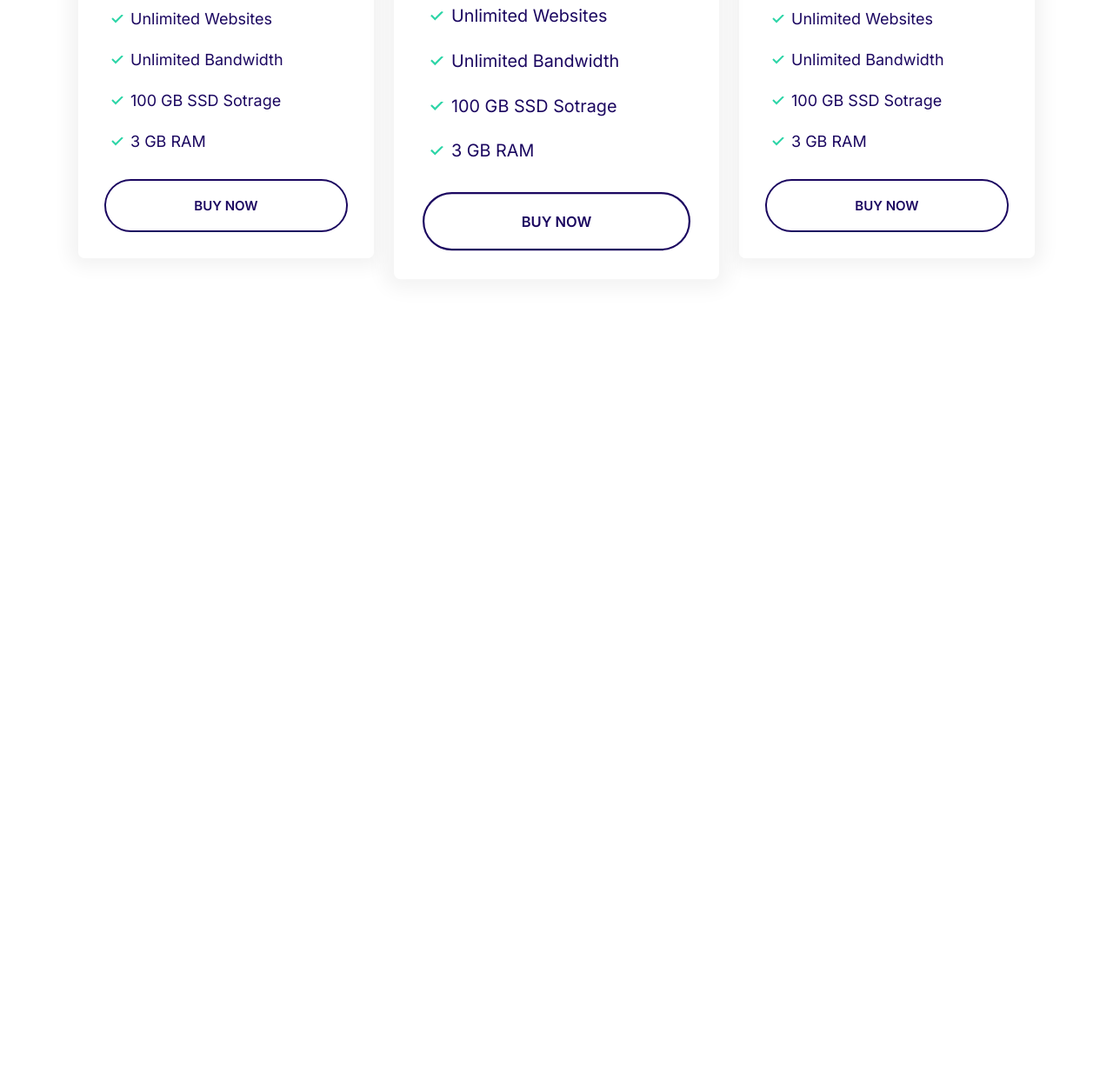
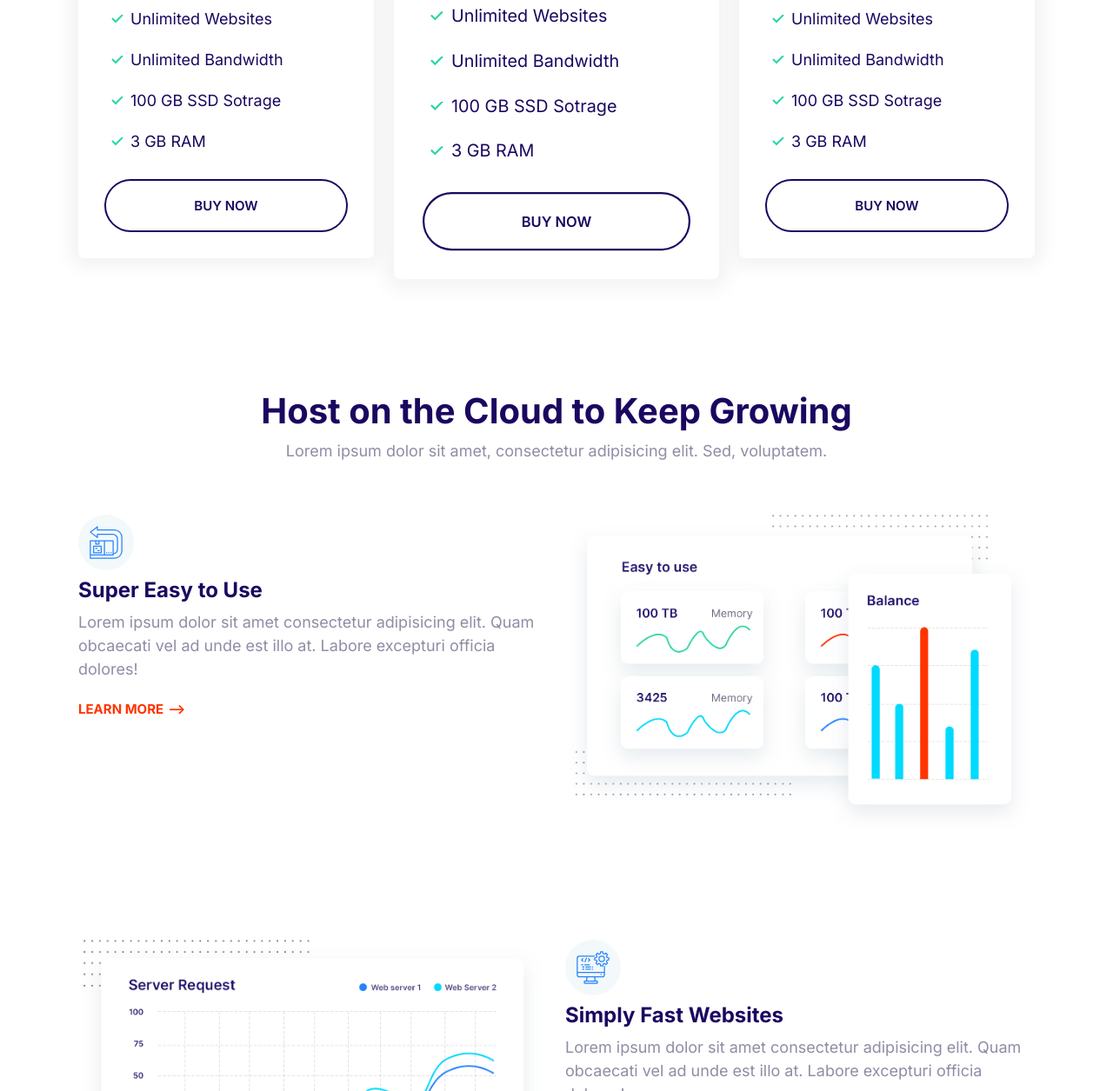
Before and after one commit to zurazautashvili/Moshify, a plain HTML site: page index.html in a window 1280 px wide. Shown: the part 1545-2800 px from the top of the page at 87% size. Before the commit the page ends 1902 px from the top, so only its background shows below. Drawn offline with Linux system fonts and the light colour scheme.

Commit message:
Build feature blocks.

```diff
--- a/css/styles.css
+++ b/css/styles.css
@@ -757,3 +757,27 @@
   max-width: 500px;
   margin: 0 auto;
 }
+
+/* Features */
+.feature {
+  gap: 4rem 2rem;
+  margin: 12rem 0;
+}
+
+.feature:first-of-type {
+  margin-top: 6rem;
+}
+
+.feature__heading {
+  margin: 1rem 0;
+}
+
+.feature__image {
+  width: 100%;
+}
+
+@media screen and (min-width: 768px) {
+  .feature:nth-of-type(even) .feature__content {
+    order: 2;
+  }
+}
--- a/index.html
+++ b/index.html
@@ -254,5 +254,77 @@
         </div>
       </div>
     </section>
+    <section class="block container">
+      <header class="block__header">
+        <h2>Host on the Cloud to Keep Growing</h2>
+        <p>
+          Lorem ipsum dolor sit amet, consectetur adipisicing elit. Sed, voluptatem.
+        </p>
+      </header>
+      <article class="grid grid--1x2 feature">
+        <div class="feature__content">
+          <span class="icon-container">
+            <svg class="icon icon--primary">
+              <use xlink:href="images/sprite.svg#easy"></use>
+            </svg>
+          </span>
+          <h3 class="feature__heading">Super Easy to Use</h3>
+          <p>
+            Lorem ipsum dolor sit amet consectetur adipisicing elit. Quam obcaecati
+            vel ad unde est illo at. Labore excepturi officia dolores!
+          </p>
+          <a href="#" class="link-arrow">Learn More</a>
+        </div>
+          <img class="feature__image" src="/images/easy.jpg" alt="" />
+      </article>
+      <article class="grid grid--1x2 feature">
+        <div class="feature__content">
+          <span class="icon-container">
+            <svg class="icon icon--primary">
+              <use xlink:href="images/sprite.svg#computer"></use>
+            </svg>
+          </span>
+          <h3 class="feature__heading">Simply Fast Websites</h3>
+          <p>
+            Lorem ipsum dolor sit amet consectetur adipisicing elit. Quam obcaecati
+            vel ad unde est illo at. Labore excepturi officia dolores!
+          </p>
+          <a href="#" class="link-arrow">Learn More</a>
+        </div>
+          <img class="feature__image" src="images/fast.jpg" alt="" />
+      </article>
+      <article class="grid grid--1x2 feature">
+        <div class="feature__content">
+          <span class="icon-container">
+            <svg class="icon icon--primary">
+              <use xlink:href="images/sprite.svg#wordpress"></use>
+            </svg>
+          </span>
+          <h3 class="feature__heading">Wordpress Made Easy</h3>
+          <p>
+            Lorem ipsum dolor sit amet consectetur adipisicing elit. Quam obcaecati
+            vel ad unde est illo at. Labore excepturi officia dolores!
+          </p>
+          <a href="#" class="link-arrow">Learn More</a>
+        </div>
+          <img class="feature__image" src="images/wordpress.jpg" alt="" />
+      </article>
+      <article class="grid grid--1x2 feature">
+        <div class="feature__content">
+          <span class="icon-container">
+            <svg class="icon icon--primary">
+              <use xlink:href="images/sprite.svg#clock"></use>
+            </svg>
+          </span>
+          <h3 class="feature__heading">24/7 Expert Support</h3>
+          <p>
+            Lorem ipsum dolor sit amet consectetur adipisicing elit. Quam obcaecati
+            vel ad unde est illo at. Labore excepturi officia dolores!
+          </p>
+          <a href="#" class="link-arrow">Learn More</a>
+        </div>
+          <img class="feature__image" src="images/support.jpg" alt="" />
+      </article>
+    </section>
   </body>
 </html>
```
Also changed, not shown: components/featureblocks.html (added, +72 -0 lines), images/computer.svg (added), images/easy.jpg (added), images/fast.jpg (added), images/support.jpg (added), images/wordpress.jpg (added).
